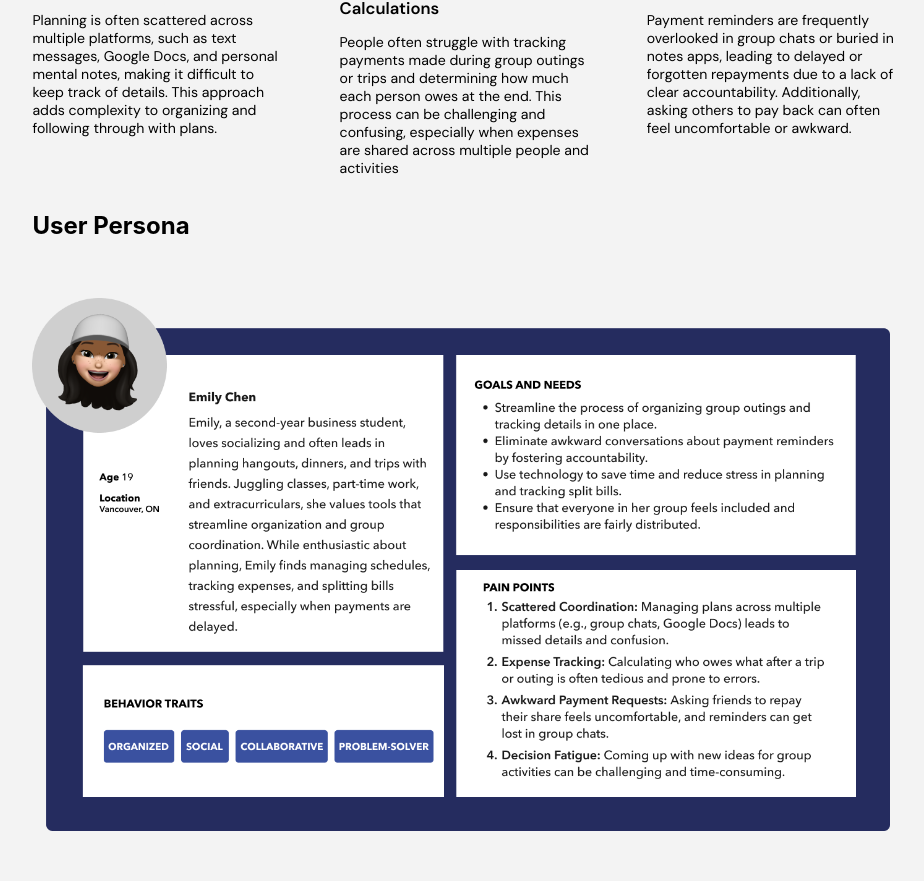
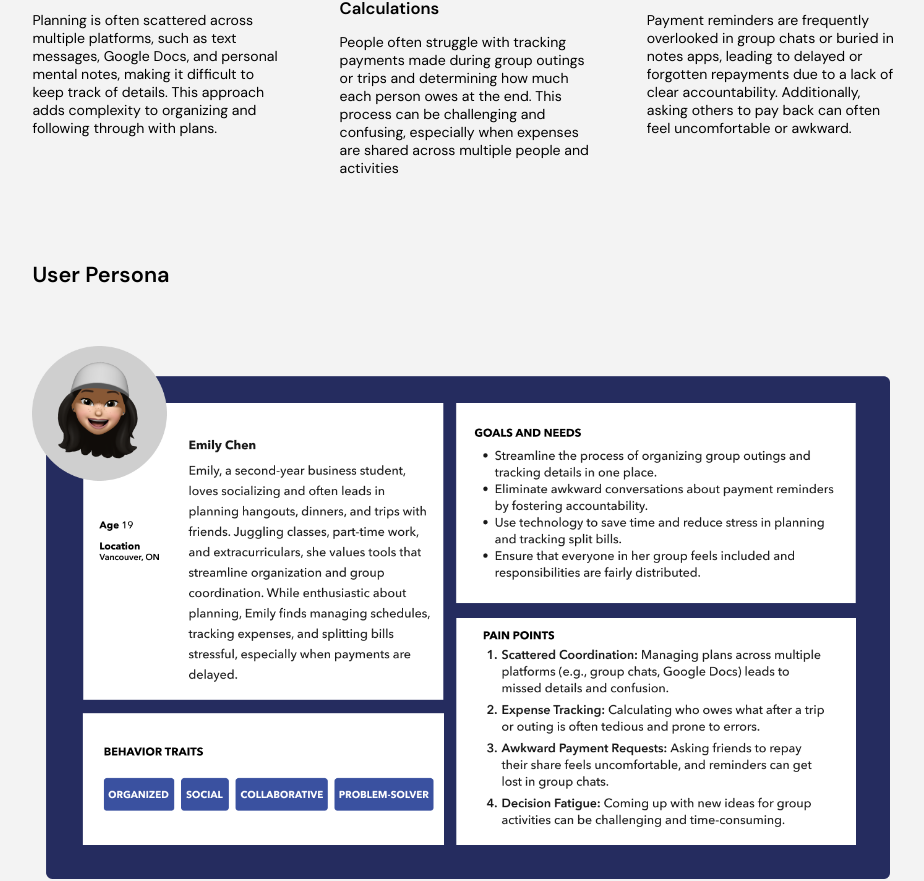
Before and after one commit to Katiiesun/portfolio, a React (Create React App) app: page /DivvyUp in a window 1280 px wide. Shown: the part 2068-2949 px from the top of the page, without its empty margins (198-1122 px from the left). Built offline with nearby package versions, Linux system fonts and the light colour scheme.

Commit message:
divvy update

```diff
--- a/src/components/DivvyUp.js
+++ b/src/components/DivvyUp.js
@@ -123,8 +123,9 @@ function DivvyUp() {
             </h3>
           </div>
         </div>
-        <h2>User Persona</h2>
-        <img src={divvypersona} alt="divvyUp user flow" />
+        <div className="userPersona"><h2>User Persona</h2>
+        <img src={divvypersona} alt="divvyUp user flow" /></div>
+
       </div>
       <div className="divvy-section3">
         <h1>Ideation</h1>
--- a/src/static/DivvyUp.css
+++ b/src/static/DivvyUp.css
@@ -262,7 +262,14 @@ width:100vw;
     font-optical-sizing: auto;
 }
 
-.keyFindingsDivvy{
+/* .keyFindingsDivvy h2{
+    font-size:1.7vw;
+    font-weight: 600;
+    font-family: "DM Sans", sans-serif;
+    font-optical-sizing: auto;
+} */
+
+.userPersona h2{
     font-size:1.7vw;
     font-weight: 600;
     font-family: "DM Sans", sans-serif;
```
Also changed, not shown: src/static/wealthApp.css (line endings or trailing spaces).
